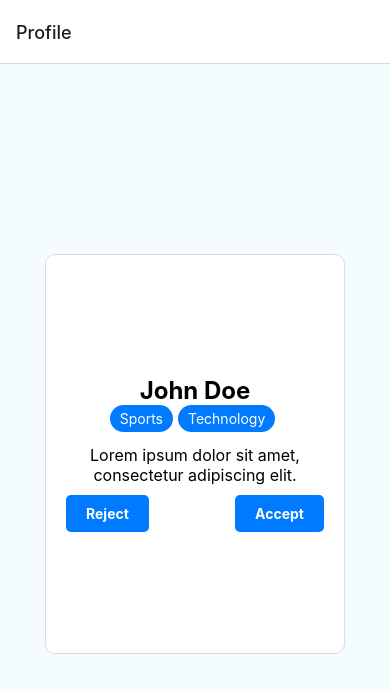
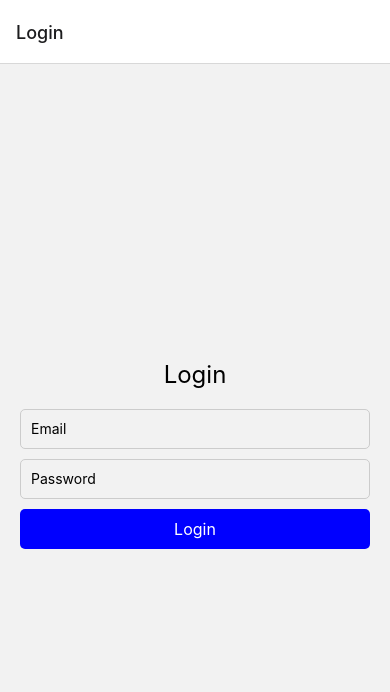
Before and after one commit to Mon-Rico/HD2024, a React Native app: screen / in a window 390 px wide. Shown: the top 692 px of the page. Built offline with nearby package versions, Linux system fonts and the light colour scheme.

Commit message:
fix login screen

```diff
--- a/App.js
+++ b/App.js
@@ -4,6 +4,7 @@ import { NavigationContainer } from '@react-navigation/native';
 import { createStackNavigator } from '@react-navigation/stack';
 
 import Chat from './Chat';
+import Login from './Login';
 
 const { width } = Dimensions.get('window');
 
@@ -99,8 +100,9 @@ function ProfileScreen({ navigation }) {
 function App() {
   return (
     <NavigationContainer>
-      <Stack.Navigator initialRouteName="Profile">
+      <Stack.Navigator initialRouteName="Login">
         <Stack.Screen name="Profile" component={ProfileScreen} />
+        <Stack.Screen name="Login" component={Login} />
         <Stack.Screen name="Chat" component={Chat} />
       </Stack.Navigator>
     </NavigationContainer>
```
